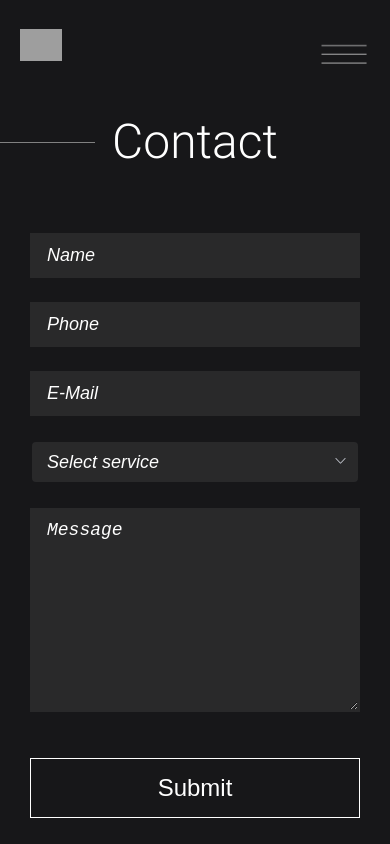
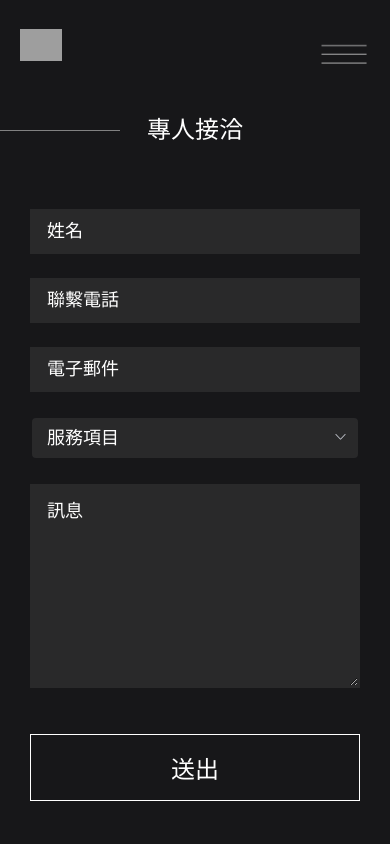
Before and after one commit to FrankYeah/risingFilmChDevelop, a Nuxt app: page /contact in a window 390 px wide. Shown: the top 844 px of the page. Built offline with nearby package versions, Linux system fonts and the light colour scheme; grey boxes are pictures that could not be loaded.

Commit message:
works contact

```diff
--- a/assets/list/developList.js
+++ b/assets/list/developList.js
@@ -1,9 +1,9 @@
 export const developList = [
   {
     post: require('@/assets/img/develop/EX1.png'),
-    name: 'Terrorizers',
+    name: '青春弒戀',
     date: '2021.11',
-    desc: `The movie "Youth Killing Love" mainly describes the story of six characters who seem to be unrelated, but influence each other, and finally get involved in the case of random murder of teenagers. Concept, to explore the living environment of the Z generation, surrounded by virtual, online games, Internet celebrities, social public opinion, family issues, etc... Carrying these virtual but real sights, in a murder case that everyone fears, we can See "no one is an outsider"`,
+    desc: `電影《青春弒戀》主要描敘六位看似毫無關聯，卻相互影響著彼此，最後捲入青少年隨機砍人案件的故事，將透過愛情、慾望、犯罪包裝6個角色背後賦予的任務與概念，探討Z世代的生活環境，環繞著虛擬、線上遊戲、網紅、社會輿論、家庭問題等等⋯⋯承載著這些來自虛擬卻又真實的視線，一場人人畏懼的殺人案件中，我們可以看見「沒有人是局外人」。`,
     stages: [
       { name: require('@/assets/img/about/partner1.png') },
       { name: require('@/assets/img/about/partner1.png') },
@@ -21,9 +21,9 @@ export const developList = [
   },
   {
     post: require('@/assets/img/develop/EX2.png'),
-    name: 'Till We Meet Again',
+    name: '月老',
     date: '2021.07',
-    desc: `The movie "Youth Killing Love" mainly describes the story of six characters who seem to be unrelated, but influence each other, and finally get involved in the case of random murder of teenagers. Concept, to explore the living environment of the Z generation, surrounded by virtual, online games, Internet celebrities, social public opinion, family issues, etc... Carrying these virtual but real sights, in a murder case that everyone fears, we can See "no one is an outsider"`,
+    desc: `電影《青春弒戀》主要描敘六位看似毫無關聯，卻相互影響著彼此，最後捲入青少年隨機砍人案件的故事，將透過愛情、慾望、犯罪包裝6個角色背後賦予的任務與概念，探討Z世代的生活環境，環繞著虛擬、線上遊戲、網紅、社會輿論、家庭問題等等⋯⋯承載著這些來自虛擬卻又真實的視線，一場人人畏懼的殺人案件中，我們可以看見「沒有人是局外人」。`,
     stages: [
       { name: require('@/assets/img/about/partner1.png') },
       { name: require('@/assets/img/about/partner1.png') },
@@ -39,9 +39,9 @@ export const developList = [
   },
   {
     post: require('@/assets/img/develop/EX3.png'),
-    name: 'The Falls',
+    name: '瀑布',
     date: '2021.09',
-    desc: `The movie "Youth Killing Love" mainly describes the story of six characters who seem to be unrelated, but influence each other, and finally get involved in the case of random murder of teenagers. Concept, to explore the living environment of the Z generation, surrounded by virtual, online games, Internet celebrities, social public opinion, family issues, etc... Carrying these virtual but real sights, in a murder case that everyone fears, we can See "no one is an outsider"`,
+    desc: `電影《青春弒戀》主要描敘六位看似毫無關聯，卻相互影響著彼此，最後捲入青少年隨機砍人案件的故事，將透過愛情、慾望、犯罪包裝6個角色背後賦予的任務與概念，探討Z世代的生活環境，環繞著虛擬、線上遊戲、網紅、社會輿論、家庭問題等等⋯⋯承載著這些來自虛擬卻又真實的視線，一場人人畏懼的殺人案件中，我們可以看見「沒有人是局外人」。`,
     stages: [
       { name: require('@/assets/img/about/partner1.png') },
       { name: require('@/assets/img/about/partner1.png') },
@@ -57,9 +57,9 @@ export const developList = [
   },
   {
     post: require('@/assets/img/develop/EX4.png'),
-    name: 'Leave Me Alone',
+    name: '不想一個人',
     date: '2021.12',
-    desc: `The movie "Youth Killing Love" mainly describes the story of six characters who seem to be unrelated, but influence each other, and finally get involved in the case of random murder of teenagers. Concept, to explore the living environment of the Z generation, surrounded by virtual, online games, Internet celebrities, social public opinion, family issues, etc... Carrying these virtual but real sights, in a murder case that everyone fears, we can See "no one is an outsider"`,
+    desc: `電影《青春弒戀》主要描敘六位看似毫無關聯，卻相互影響著彼此，最後捲入青少年隨機砍人案件的故事，將透過愛情、慾望、犯罪包裝6個角色背後賦予的任務與概念，探討Z世代的生活環境，環繞著虛擬、線上遊戲、網紅、社會輿論、家庭問題等等⋯⋯承載著這些來自虛擬卻又真實的視線，一場人人畏懼的殺人案件中，我們可以看見「沒有人是局外人」。`,
     stages: [
       { name: require('@/assets/img/about/partner1.png') },
       { name: require('@/assets/img/about/partner1.png') },
@@ -75,9 +75,9 @@ export const developList = [
   },
   {
     post: require('@/assets/img/develop/EX5.png'),
-    name: 'MoneyBoys',
+    name: '金錢男孩',
     date: '2022.01',
-    desc: `The movie "Youth Killing Love" mainly describes the story of six characters who seem to be unrelated, but influence each other, and finally get involved in the case of random murder of teenagers. Concept, to explore the living environment of the Z generation, surrounded by virtual, online games, Internet celebrities, social public opinion, family issues, etc... Carrying these virtual but real sights, in a murder case that everyone fears, we can See "no one is an outsider"`,
+    desc: `電影《青春弒戀》主要描敘六位看似毫無關聯，卻相互影響著彼此，最後捲入青少年隨機砍人案件的故事，將透過愛情、慾望、犯罪包裝6個角色背後賦予的任務與概念，探討Z世代的生活環境，環繞著虛擬、線上遊戲、網紅、社會輿論、家庭問題等等⋯⋯承載著這些來自虛擬卻又真實的視線，一場人人畏懼的殺人案件中，我們可以看見「沒有人是局外人」。`,
     stages: [
       { name: require('@/assets/img/about/partner1.png') },
       { name: require('@/assets/img/about/partner1.png') },
--- a/assets/list/otherList.js
+++ b/assets/list/otherList.js
@@ -1,9 +1,9 @@
 export const otherList = [
   {
     post: require('@/assets/img/develop/EX3.png'),
-    name: 'The Falls',
+    name: '瀑布',
     date: '2021.09',
-    desc: `The movie "Youth Killing Love" mainly describes the story of six characters who seem to be unrelated, but influence each other, and finally get involved in the case of random murder of teenagers. Concept, to explore the living environment of the Z generation, surrounded by virtual, online games, Internet celebrities, social public opinion, family issues, etc... Carrying these virtual but real sights, in a murder case that everyone fears, we can See "no one is an outsider"`,
+    desc: `電影《青春弒戀》主要描敘六位看似毫無關聯，卻相互影響著彼此，最後捲入青少年隨機砍人案件的故事，將透過愛情、慾望、犯罪包裝6個角色背後賦予的任務與概念，探討Z世代的生活環境，環繞著虛擬、線上遊戲、網紅、社會輿論、家庭問題等等⋯⋯承載著這些來自虛擬卻又真實的視線，一場人人畏懼的殺人案件中，我們可以看見「沒有人是局外人」。`,
     stages: [
       { name: require('@/assets/img/about/partner1.png') },
       { name: require('@/assets/img/about/partner1.png') },
@@ -19,9 +19,9 @@ export const otherList = [
   },
   {
     post: require('@/assets/img/develop/EX4.png'),
-    name: 'Leave Me Alone',
+    name: '不想一個人',
     date: '2021.12',
-    desc: `The movie "Youth Killing Love" mainly describes the story of six characters who seem to be unrelated, but influence each other, and finally get involved in the case of random murder of teenagers. Concept, to explore the living environment of the Z generation, surrounded by virtual, online games, Internet celebrities, social public opinion, family issues, etc... Carrying these virtual but real sights, in a murder case that everyone fears, we can See "no one is an outsider"`,
+    desc: `電影《青春弒戀》主要描敘六位看似毫無關聯，卻相互影響著彼此，最後捲入青少年隨機砍人案件的故事，將透過愛情、慾望、犯罪包裝6個角色背後賦予的任務與概念，探討Z世代的生活環境，環繞著虛擬、線上遊戲、網紅、社會輿論、家庭問題等等⋯⋯承載著這些來自虛擬卻又真實的視線，一場人人畏懼的殺人案件中，我們可以看見「沒有人是局外人」。`,
     stages: [
       { name: require('@/assets/img/about/partner1.png') },
       { name: require('@/assets/img/about/partner1.png') },
@@ -37,9 +37,9 @@ export const otherList = [
   },
   {
     post: require('@/assets/img/develop/EX5.png'),
-    name: 'MoneyBoys',
+    name: '金錢男孩',
     date: '2022.01',
-    desc: `The movie "Youth Killing Love" mainly describes the story of six characters who seem to be unrelated, but influence each other, and finally get involved in the case of random murder of teenagers. Concept, to explore the living environment of the Z generation, surrounded by virtual, online games, Internet celebrities, social public opinion, family issues, etc... Carrying these virtual but real sights, in a murder case that everyone fears, we can See "no one is an outsider"`,
+    desc: `電影《青春弒戀》主要描敘六位看似毫無關聯，卻相互影響著彼此，最後捲入青少年隨機砍人案件的故事，將透過愛情、慾望、犯罪包裝6個角色背後賦予的任務與概念，探討Z世代的生活環境，環繞著虛擬、線上遊戲、網紅、社會輿論、家庭問題等等⋯⋯承載著這些來自虛擬卻又真實的視線，一場人人畏懼的殺人案件中，我們可以看見「沒有人是局外人」。`,
     stages: [
       { name: require('@/assets/img/about/partner1.png') },
       { name: require('@/assets/img/about/partner1.png') },
--- a/assets/list/productionList.js
+++ b/assets/list/productionList.js
@@ -1,9 +1,9 @@
 export const productionList = [
   {
     post: require('@/assets/img/develop/EX2.png'),
-    name: 'Till We Meet Again',
+    name: '月老',
     date: '2021.07',
-    desc: `The movie "Youth Killing Love" mainly describes the story of six characters who seem to be unrelated, but influence each other, and finally get involved in the case of random murder of teenagers. Concept, to explore the living environment of the Z generation, surrounded by virtual, online games, Internet celebrities, social public opinion, family issues, etc... Carrying these virtual but real sights, in a murder case that everyone fears, we can See "no one is an outsider"`,
+    desc: `電影《青春弒戀》主要描敘六位看似毫無關聯，卻相互影響著彼此，最後捲入青少年隨機砍人案件的故事，將透過愛情、慾望、犯罪包裝6個角色背後賦予的任務與概念，探討Z世代的生活環境，環繞著虛擬、線上遊戲、網紅、社會輿論、家庭問題等等⋯⋯承載著這些來自虛擬卻又真實的視線，一場人人畏懼的殺人案件中，我們可以看見「沒有人是局外人」。`,
     stages: [
       { name: require('@/assets/img/about/partner1.png') },
       { name: require('@/assets/img/about/partner1.png') },
@@ -19,9 +19,9 @@ export const productionList = [
   },
   {
     post: require('@/assets/img/develop/EX3.png'),
-    name: 'The Falls',
+    name: '瀑布',
     date: '2021.09',
-    desc: `The movie "Youth Killing Love" mainly describes the story of six characters who seem to be unrelated, but influence each other, and finally get involved in the case of random murder of teenagers. Concept, to explore the living environment of the Z generation, surrounded by virtual, online games, Internet celebrities, social public opinion, family issues, etc... Carrying these virtual but real sights, in a murder case that everyone fears, we can See "no one is an outsider"`,
+    desc: `電影《青春弒戀》主要描敘六位看似毫無關聯，卻相互影響著彼此，最後捲入青少年隨機砍人案件的故事，將透過愛情、慾望、犯罪包裝6個角色背後賦予的任務與概念，探討Z世代的生活環境，環繞著虛擬、線上遊戲、網紅、社會輿論、家庭問題等等⋯⋯承載著這些來自虛擬卻又真實的視線，一場人人畏懼的殺人案件中，我們可以看見「沒有人是局外人」。`,
     stages: [
       { name: require('@/assets/img/about/partner1.png') },
       { name: require('@/assets/img/about/partner1.png') },
@@ -37,9 +37,9 @@ export const productionList = [
   },
   {
     post: require('@/assets/img/develop/EX4.png'),
-    name: 'Leave Me Alone',
+    name: '不想一個人',
     date: '2021.12',
-    desc: `The movie "Youth Killing Love" mainly describes the story of six characters who seem to be unrelated, but influence each other, and finally get involved in the case of random murder of teenagers. Concept, to explore the living environment of the Z generation, surrounded by virtual, online games, Internet celebrities, social public opinion, family issues, etc... Carrying these virtual but real sights, in a murder case that everyone fears, we can See "no one is an outsider"`,
+    desc: `電影《青春弒戀》主要描敘六位看似毫無關聯，卻相互影響著彼此，最後捲入青少年隨機砍人案件的故事，將透過愛情、慾望、犯罪包裝6個角色背後賦予的任務與概念，探討Z世代的生活環境，環繞著虛擬、線上遊戲、網紅、社會輿論、家庭問題等等⋯⋯承載著這些來自虛擬卻又真實的視線，一場人人畏懼的殺人案件中，我們可以看見「沒有人是局外人」。`,
     stages: [
       { name: require('@/assets/img/about/partner1.png') },
       { name: require('@/assets/img/about/partner1.png') },
@@ -55,9 +55,9 @@ export const productionList = [
   },
   {
     post: require('@/assets/img/develop/EX5.png'),
-    name: 'MoneyBoys',
+    name: '金錢男孩',
     date: '2022.01',
-    desc: `The movie "Youth Killing Love" mainly describes the story of six characters who seem to be unrelated, but influence each other, and finally get involved in the case of random murder of teenagers. Concept, to explore the living environment of the Z generation, surrounded by virtual, online games, Internet celebrities, social public opinion, family issues, etc... Carrying these virtual but real sights, in a murder case that everyone fears, we can See "no one is an outsider"`,
+    desc: `電影《青春弒戀》主要描敘六位看似毫無關聯，卻相互影響著彼此，最後捲入青少年隨機砍人案件的故事，將透過愛情、慾望、犯罪包裝6個角色背後賦予的任務與概念，探討Z世代的生活環境，環繞著虛擬、線上遊戲、網紅、社會輿論、家庭問題等等⋯⋯承載著這些來自虛擬卻又真實的視線，一場人人畏懼的殺人案件中，我們可以看見「沒有人是局外人」。`,
     stages: [
       { name: require('@/assets/img/about/partner1.png') },
       { name: require('@/assets/img/about/partner1.png') },
--- a/components/general-title.vue
+++ b/components/general-title.vue
@@ -42,7 +42,7 @@ export default {
 
   &-line {
     width: 32px;
-    height: 1.5px;
+    height: 0.5px;
     margin-top: 5px;
     background-color: white;
   }
--- a/pages/contact.vue
+++ b/pages/contact.vue
@@ -2,7 +2,7 @@
   <div class="contact">
     <div class="contact-row-inner">
       <div class="contact-line"></div>
-      <div class="contact-head">Contact</div>
+      <div class="contact-head">專人接洽</div>
     </div>
     <form @submit.prevent="handleSubmit()"
       method="POST"
@@ -10,11 +10,11 @@
       target="_blank"
       class="contact-form"
     >
-      <input :class="['contact-input', {'contact-nofill': !isForm.name}]" v-model="name" @focus="focusInput('name')" type="text" placeholder="Name">
-      <input :class="['contact-input', {'contact-nofill': !isForm.phone}]" v-model="phone" @focus="focusInput('phone')" type="text" placeholder="Phone">
-      <input :class="['contact-input', {'contact-nofill': !isForm.mail}]" v-model="mail" @focus="focusInput('mail')" type="text" placeholder="E-Mail">
+      <input :class="['contact-input', {'contact-nofill': !isForm.name}]" v-model="name" @focus="focusInput('name')" type="text" placeholder="姓名">
+      <input :class="['contact-input', {'contact-nofill': !isForm.phone}]" v-model="phone" @focus="focusInput('phone')" type="text" placeholder="聯繫電話">
+      <input :class="['contact-input', {'contact-nofill': !isForm.mail}]" v-model="mail" @focus="focusInput('mail')" type="text" placeholder="電子郵件">
       <div :class="['contact-select', {'contact-nofill': !isForm.service}]">
-        <el-select v-model="service" @focus="focusInput('service')" placeholder="Select service">
+        <el-select v-model="service" @focus="focusInput('service')" placeholder="服務項目">
           <el-option
             v-for="item in serviceOptions"
             :key="item.value"
@@ -24,12 +24,12 @@
           </el-option>
         </el-select>
       </div>
-      <textarea :class="['contact-input contact-textarea', {'contact-nofill': !isForm.message}]" @focus="focusInput('message')" v-model="message" placeholder="Message"></textarea>
+      <textarea :class="['contact-input contact-textarea', {'contact-nofill': !isForm.message}]" @focus="focusInput('message')" v-model="message" placeholder="訊息"></textarea>
       <div class="contact-btn-box">
         <div class="contact-error-text">
           <span v-if="!isPass">Please Fill Required field above</span>
         </div>
-        <button class="contact-btn">Submit</button>
+        <button class="contact-btn">送出</button>
       </div>
     </form>
 
@@ -66,10 +66,10 @@ export default {
       mail: '',
       service: '',
       serviceOptions: [
-        { value: 'Development' },
-        { value: 'Production' },
-        { value: 'Virtual Production' },
-        { value: 'Others' }
+        { value: '開發' },
+        { value: '製作' },
+        { value: '虛擬製作' },
+        { value: '其他合作' }
       ],
       // 英文：Development、Production、Virtual Production、Others
       // 中文：開發、製作、虛擬製作、其他合作
@@ -184,8 +184,8 @@ export default {
   }
 
   &-head {
-    margin: 0px 60px 0px 30px;
-    font-size: 90px;
+    margin: 0px 0px 0px 66px;
+    font-size: 32px;
   }
 
   &-form {
@@ -204,7 +204,6 @@ export default {
 
     &::placeholder {
       color: #FFFFFF;
-      font-style: italic;
     }
   }
 
@@ -220,7 +219,6 @@ export default {
 
     &::placeholder {
       color: #FFFFFF;
-      font-style: italic;
     }
   }
 
@@ -328,12 +326,12 @@ export default {
   }
 
   &-line {
-    width: calc(50vw - 100px);
+    width: calc(50vw - 75px);
   }
 
   &-head {
-    margin: 0px 0px 0px 17px;
-    font-size: 48px;
+    margin: 0px 0px 0px 27px;
+    font-size: 24px;
   }
 
   &-form {
@@ -430,7 +428,6 @@ export default {
   }
 
   .contact-select .el-select .el-input__inner::placeholder {
-    font-style: italic;
     color: white;
     opacity: 1;
   }
@@ -453,7 +450,6 @@ export default {
   }
 
   .el-select-dropdown__item {
-    font-style: italic;
     color: white;
     font-size: 18px;
     background-color: #404040!important;
--- a/pages/works.vue
+++ b/pages/works.vue
@@ -1,21 +1,21 @@
 <template>
   <div id="development" class="develop">
     <div class="develop-title-box">
-      <generalTitle :title="'Works'"></generalTitle>
+      <generalTitle :title="'作品'"></generalTitle>
       <div class="develop-scroll">
-        <div @click="scrollTo('development')">Development</div>
-        <div @click="scrollTo('production')">Production</div>
-        <div @click="scrollTo('other')">Other Works</div>
+        <div @click="scrollTo('development')">開發</div>
+        <div @click="scrollTo('production')">製作</div>
+        <div @click="scrollTo('other')">參與</div>
       </div>
     </div>
     <div class="develop-headtop"></div>
     <div class="develop-swiper-box">
       <div class="develop-head">
         <div class="develop-head-row">
-          <div>Development</div>
-          <div>Translating Taiwan's diverse cultural</div>
+          <div>開發</div>
+          <div>轉譯台灣多元文創  發揚台灣軟實力</div>
         </div>
-        <div @click="isMorePopup = true" class="develop-head-more">Learn More &gt;</div>
+        <div @click="isMorePopup = true" class="develop-head-more">瞭解更多 &gt;</div>
       </div>
       <swiper class="swiper develop-swiper" :options="swiperOption" ref="mySwiper">
         <swiper-slide class="develop-slide"
@@ -37,10 +37,10 @@
     <div id="production" class="develop-swiper-box">
       <div class="develop-head">
         <div class="develop-head-row">
-          <div>Production</div>
-          <div>Translating Taiwan's diverse cultural and creative industries to develop Taiwan's soft power</div>
+          <div>虛擬製作</div>
+          <div>放眼國際，立足台灣  專業製作實現國際合製片</div>
         </div>
-        <div @click="isMorePopup = true" class="develop-head-more">Learn More &gt;</div>
+        <div @click="isMorePopup = true" class="develop-head-more">瞭解更多 &gt;</div>
       </div>
       <swiper class="swiper develop-swiper" :options="swiperOption" ref="mySwiper">
         <swiper-slide class="develop-slide"
@@ -63,10 +63,10 @@
     <div id="other" class="develop-swiper-box">
       <div class="develop-head">
         <div class="develop-head-row">
-          <div>Other Works</div>
-          <div>Translating Taiwan's diverse cultural and creative industries to develop Taiwan's soft power</div>
+          <div>參與</div>
+          <div></div>
         </div>
-        <div @click="isMorePopup = true" class="develop-head-more">Learn More &gt;</div>
+        <div @click="isMorePopup = true" class="develop-head-more">瞭解更多 &gt;</div>
       </div>
       <swiper class="swiper develop-swiper" :options="swiperOption" ref="mySwiper">
         <swiper-slide class="develop-slide"
@@ -340,7 +340,7 @@ export default {
 
       &:hover {
         opacity: 1;
-        border-bottom: 1px solid white;
+        border-bottom: 0.5px solid white;
       }
     }
   }
@@ -467,7 +467,7 @@ export default {
 
     &-desc {
       margin-top: 30px;
-      line-height: 1.3;
+      line-height: 1.5;
       font-size: 14px;
       opacity: 0.5;
     }
```
